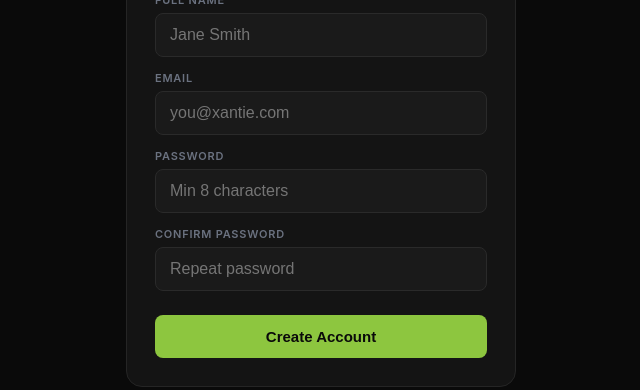
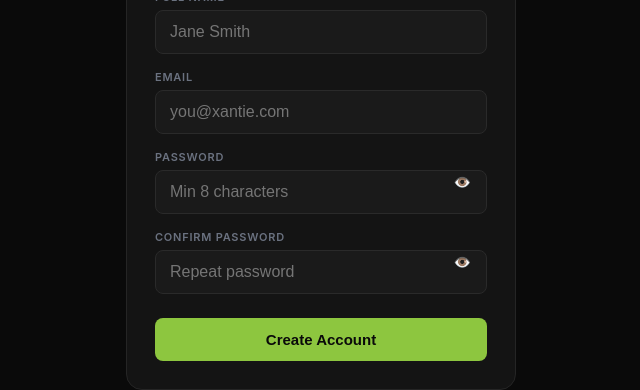
Before and after one commit to besmartaico/xantie-crm, a Next.js app: page /login in a window 1280 px wide. Both pictures are taken after a click on the button "Register". Shown: the part 332-722 px from the top of the page, without its empty margins (319-959 px from the left). Built offline with nearby package versions, Linux system fonts and the light colour scheme.

Commit message:
Fix: Projects range error, enter key submits, show/hide password, lowercase email, pointer cursors everywhere

```diff
--- a/app/api/projects/route.ts
+++ b/app/api/projects/route.ts
@@ -17,7 +17,7 @@ const SID = () => process.env.GOOGLE_SHEETS_ID
 export async function GET() {
   try {
     const sheets = getSheets()
-    const res = await sheets.spreadsheets.values.get({ spreadsheetId: SID(), range: 'Projects!A2:E' })
+    const res = await sheets.spreadsheets.values.get({ spreadsheetId: SID(), range: 'Projects!A2:D' })
     const rows = (res.data.values || []).map((r, i) => ({
       id: i + 2,
       name: r[0] || '',
@@ -41,9 +41,10 @@ export async function POST(req) {
     if (action === 'add') {
       const { name, description, createdBy } = body
       await sheets.spreadsheets.values.append({
-        spreadsheetId: SID(), range: 'Projects!A:E',
+        spreadsheetId: SID(),
+        range: 'Projects!A1',
         valueInputOption: 'RAW',
-        requestBody: { values: [[name, description || '', createdBy || '', new Date().toISOString().split('T')[0], '']] }
+        requestBody: { values: [[name, description || '', createdBy || '', new Date().toISOString().split('T')[0]]] }
       })
       return NextResponse.json({ success: true })
     }
--- a/app/globals.css
+++ b/app/globals.css
@@ -1,6 +1,8 @@
 *, *::before, *::after { box-sizing: border-box; }
 html, body { max-width: 100vw; overflow-x: hidden; background: #0a0a0a; color: #fff; font-family: -apple-system, BlinkMacSystemFont, 'Segoe UI', sans-serif; margin: 0; padding: 0; }
-a { color: inherit; text-decoration: none; }
+a { color: inherit; text-decoration: none; cursor: pointer; }
+button, [role="button"], select, a { cursor: pointer; }
+button:disabled { cursor: not-allowed; }
 @media (max-width: 768px) {
   .desktop-only { display: none !important; }
   .page-pad { padding: 16px !important; max-width: 100% !important; }
--- a/app/login/page.tsx
+++ b/app/login/page.tsx
@@ -24,17 +24,18 @@ export default function Login() {
   const [email, setEmail] = useState('')
   const [password, setPassword] = useState('')
   const [confirmPassword, setConfirmPassword] = useState('')
+  const [showPassword, setShowPassword] = useState(false)
+  const [showConfirm, setShowConfirm] = useState(false)
   const [loading, setLoading] = useState(false)
   const [error, setError] = useState('')
 
-  async function handleLogin(e) {
-    e.preventDefault()
+  async function handleLogin() {
     setLoading(true); setError('')
     try {
       const res = await fetch('/api/login', {
         method: 'POST',
         headers: {'Content-Type':'application/json'},
-        body: JSON.stringify({ email, password })
+        body: JSON.stringify({ email: email.trim().toLowerCase(), password })
       })
       const data = await res.json()
       if (data.success) {
@@ -44,14 +45,11 @@ export default function Login() {
       } else {
         setError(data.error || 'Invalid email or password.')
       }
-    } catch (err) {
-      setError('Network error. Please try again.')
-    }
+    } catch { setError('Network error. Please try again.') }
     setLoading(false)
   }
 
-  async function handleRegister(e) {
-    e.preventDefault()
+  async function handleRegister() {
     setLoading(true); setError('')
     if (password !== confirmPassword) { setError('Passwords do not match.'); setLoading(false); return }
     if (password.length < 8) { setError('Password must be at least 8 characters.'); setLoading(false); return }
@@ -59,7 +57,7 @@ export default function Login() {
       const res = await fetch('/api/register', {
         method: 'POST',
         headers: {'Content-Type':'application/json'},
-        body: JSON.stringify({ name, email, password })
+        body: JSON.stringify({ name, email: email.trim().toLowerCase(), password })
       })
       const data = await res.json()
       if (data.success) {
@@ -69,18 +67,24 @@ export default function Login() {
       } else {
         setError(data.error || 'Registration failed.')
       }
-    } catch (err) {
-      setError('Network error. Please try again.')
-    }
+    } catch { setError('Network error. Please try again.') }
     setLoading(false)
   }
 
-  function switchMode(m) { setMode(m); setError(''); setEmail(''); setPassword(''); setConfirmPassword(''); setName('') }
+  function handleKeyDown(e) {
+    if (e.key === 'Enter' && !loading) {
+      mode === 'login' ? handleLogin() : handleRegister()
+    }
+  }
+
+  function switchMode(m) { setMode(m); setError(''); setEmail(''); setPassword(''); setConfirmPassword(''); setName(''); setShowPassword(false); setShowConfirm(false) }
+
+  const pwFieldStyle = { position: 'relative', marginBottom: '16px' }
+  const eyeBtn = { position:'absolute', right:'12px', top:'50%', transform:'translateY(-50%)', background:'none', border:'none', color:'#6b7280', cursor:'pointer', fontSize:'14px', padding:'4px' }
 
   return (
     <div style={{minHeight:'100vh',display:'flex',alignItems:'center',justifyContent:'center',background:'#0a0a0a',padding:'20px'}}>
       <div style={{width:'100%',maxWidth:'390px'}}>
-
         <div style={{textAlign:'center',marginBottom:'36px'}}>
           <div style={{display:'flex',alignItems:'center',justifyContent:'center',gap:'14px',marginBottom:'4px'}}>
             <XLogo size={52} />
@@ -101,11 +105,12 @@ export default function Login() {
             <>
               <div style={{marginBottom:'16px'}}>
                 <label style={lbl}>Email</label>
-                <input type="email" value={email} onChange={e=>setEmail(e.target.value)} placeholder="you@xantie.com" style={inp} autoComplete="email" />
+                <input type="email" value={email} onChange={e=>setEmail(e.target.value)} onKeyDown={handleKeyDown} placeholder="you@xantie.com" style={inp} autoComplete="email" />
               </div>
-              <div style={{marginBottom:'24px'}}>
+              <div style={pwFieldStyle}>
                 <label style={lbl}>Password</label>
-                <input type="password" value={password} onChange={e=>setPassword(e.target.value)} placeholder="••••••••" style={inp} autoComplete="current-password" />
+                <input type={showPassword ? 'text' : 'password'} value={password} onChange={e=>setPassword(e.target.value)} onKeyDown={handleKeyDown} placeholder="••••••••" style={{...inp, paddingRight:'44px'}} autoComplete="current-password" />
+                <button type="button" onClick={() => setShowPassword(!showPassword)} style={eyeBtn}>{showPassword ? '🙈' : '👁️'}</button>
               </div>
             </>
           )}
@@ -115,21 +120,23 @@ export default function Login() {
               <div style={{background:'rgba(141,198,63,0.08)',border:'1px solid rgba(141,198,63,0.2)',borderRadius:'8px',padding:'10px 14px',marginBottom:'20px'}}>
                 <p style={{margin:0,fontSize:'12px',color:'#8DC63F'}}>🔒 Open to <strong>@xantie.com</strong> email addresses only.</p>
               </div>
-              <div style={{marginBottom:'14px'}}>
+              <div style={{marginBottom:'16px'}}>
                 <label style={lbl}>Full Name</label>
-                <input type="text" value={name} onChange={e=>setName(e.target.value)} placeholder="Jane Smith" style={inp} autoComplete="name" />
+                <input type="text" value={name} onChange={e=>setName(e.target.value)} onKeyDown={handleKeyDown} placeholder="Jane Smith" style={inp} autoComplete="name" />
               </div>
-              <div style={{marginBottom:'14px'}}>
+              <div style={{marginBottom:'16px'}}>
                 <label style={lbl}>Email</label>
-                <input type="email" value={email} onChange={e=>setEmail(e.target.value)} placeholder="you@xantie.com" style={inp} autoComplete="email" />
+                <input type="email" value={email} onChange={e=>setEmail(e.target.value)} onKeyDown={handleKeyDown} placeholder="you@xantie.com" style={inp} autoComplete="email" />
               </div>
-              <div style={{marginBottom:'14px'}}>
+              <div style={pwFieldStyle}>
                 <label style={lbl}>Password</label>
-                <input type="password" value={password} onChange={e=>setPassword(e.target.value)} placeholder="Min 8 characters" style={inp} autoComplete="new-password" />
+                <input type={showPassword ? 'text' : 'password'} value={password} onChange={e=>setPassword(e.target.value)} onKeyDown={handleKeyDown} placeholder="Min 8 characters" style={{...inp,paddingRight:'44px'}} autoComplete="new-password" />
+                <button type="button" onClick={() => setShowPassword(!showPassword)} style={eyeBtn}>{showPassword ? '🙈' : '👁️'}</button>
               </div>
-              <div style={{marginBottom:'24px'}}>
+              <div style={{...pwFieldStyle, marginBottom:'24px'}}>
                 <label style={lbl}>Confirm Password</label>
-                <input type="password" value={confirmPassword} onChange={e=>setConfirmPassword(e.target.value)} placeholder="Repeat password" style={inp} autoComplete="new-password" />
+                <input type={showConfirm ? 'text' : 'password'} value={confirmPassword} onChange={e=>setConfirmPassword(e.target.value)} onKeyDown={handleKeyDown} placeholder="Repeat password" style={{...inp,paddingRight:'44px'}} autoComplete="new-password" />
+                <button type="button" onClick={() => setShowConfirm(!showConfirm)} style={eyeBtn}>{showConfirm ? '🙈' : '👁️'}</button>
               </div>
             </>
           )}
@@ -143,7 +150,7 @@ export default function Login() {
           <button
             onClick={mode === 'login' ? handleLogin : handleRegister}
             disabled={loading}
-            style={{width:'100%',background: loading ? '#5a7a28' : '#8DC63F',color:'#0a0a0a',border:'none',borderRadius:'8px',padding:'13px',fontSize:'15px',fontWeight:800,cursor: loading ? 'not-allowed' : 'pointer'}}>
+            style={{width:'100%',background:'#8DC63F',color:'#0a0a0a',border:'none',borderRadius:'8px',padding:'13px',fontSize:'15px',fontWeight:800,cursor: loading ? 'not-allowed' : 'pointer',opacity: loading ? 0.7 : 1}}>
             {loading ? (mode === 'login' ? 'Signing in...' : 'Creating account...') : (mode === 'login' ? 'Sign In' : 'Create Account')}
           </button>
         </div>
```
